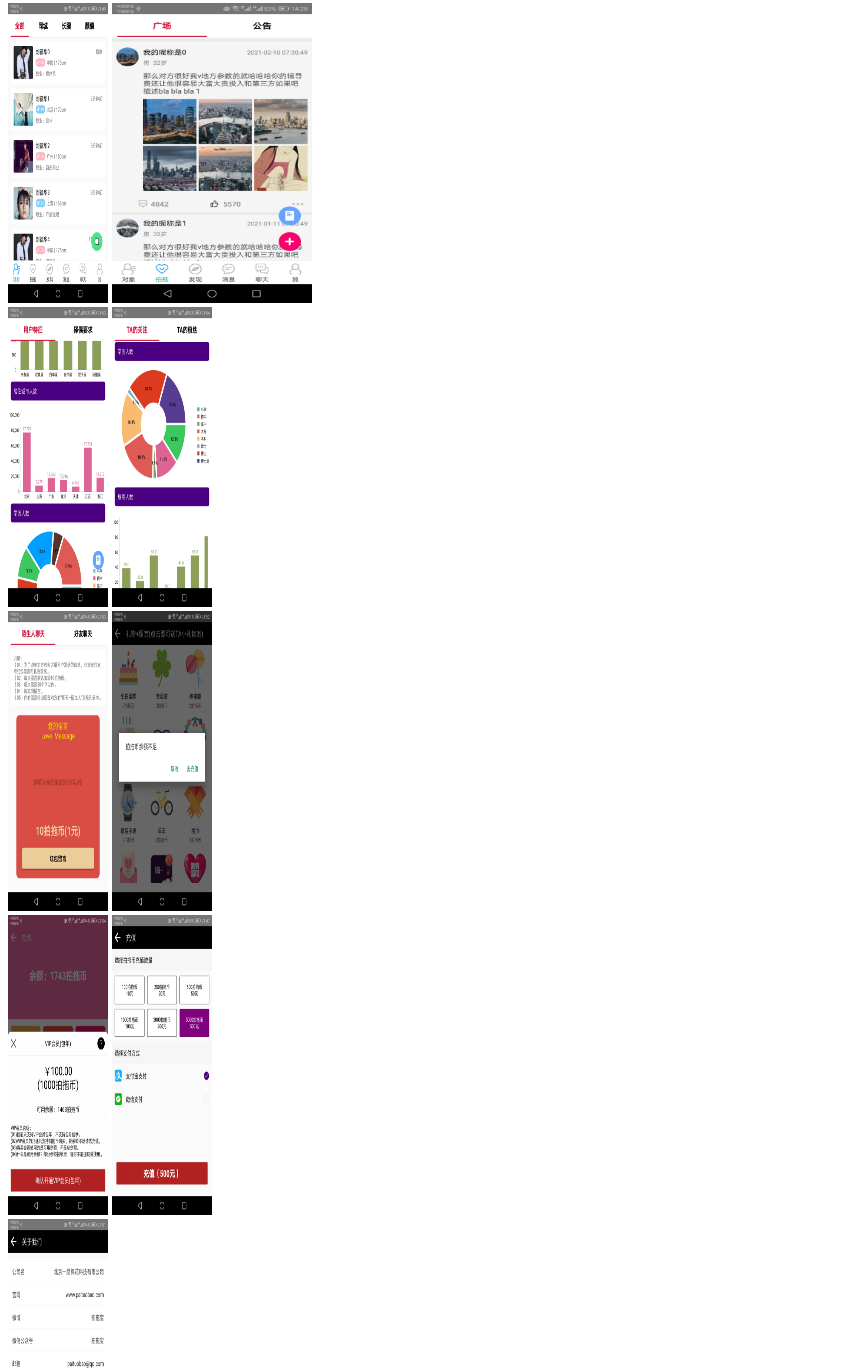
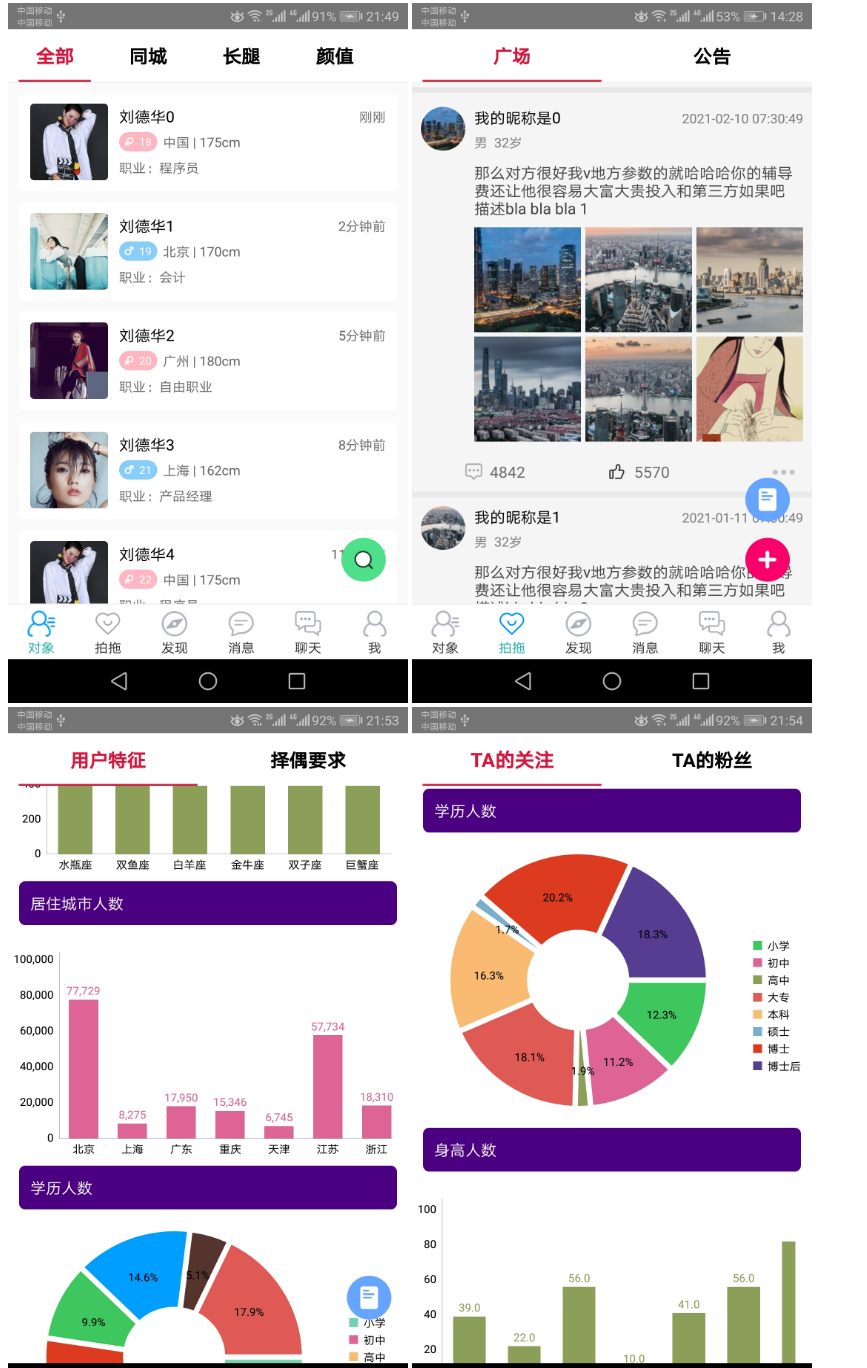
Before and after one commit to paituobao/paituobao.github.io, a plain HTML site: page index.html in a window 1280 px wide. Shown: the part 162-1530 px from the top of the page, without its empty margins (0-867 px from the left). Drawn offline with Linux system fonts and the light colour scheme.

Commit message:
Update index.html

```diff
--- a/index.html
+++ b/index.html
@@ -2,12 +2,12 @@
 <h2>
 一款主要面对学生、单身白领、单身蓝领等年轻人的婚恋交友APP，主要功能有动态广场、同城匹配、附近的人、颜值打分等，另外还有查看最近访客、查看择偶数据统计图表、查看来信等VIP增值服务。
 </h2>
-<img src="1.jpg" width="100" height="300" />
-<img src="2.jpg" width="200" height="300"  /><br>
-<img src="3.jpg" width="100" height="300"  />
-<img src="4.jpg" width="100" height="300" /><br>
-<img src="5.jpg" width="100" height="300"  />
-<img src="6.jpg" width="100" height="300" /><br>
-<img src="7.jpg" width="100" height="300"  />
-<img src="8.jpg" width="100" height="300" /><br>
-<img src="9.jpg" width="100" height="300" />
+<img src="1.jpg" width="400" height="700" />
+<img src="2.jpg" width="400" height="700"  /><br>
+<img src="3.jpg" width="400" height="700"  />
+<img src="4.jpg" width="400" height="700" /><br>
+<img src="5.jpg" width="400" height="700"  />
+<img src="6.jpg" width="400" height="700" /><br>
+<img src="7.jpg" width="400" height="800"  />
+<img src="8.jpg" width="400" height="800" /><br>
+<img src="9.jpg" width="400" height="800" />
```
